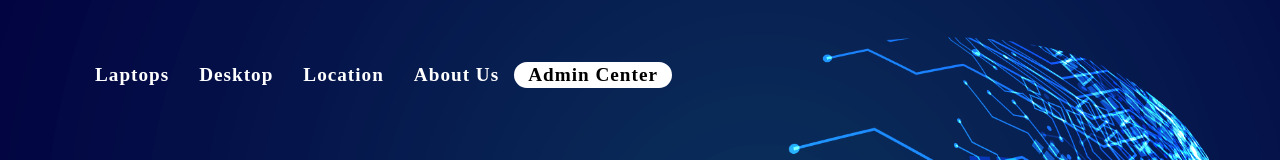
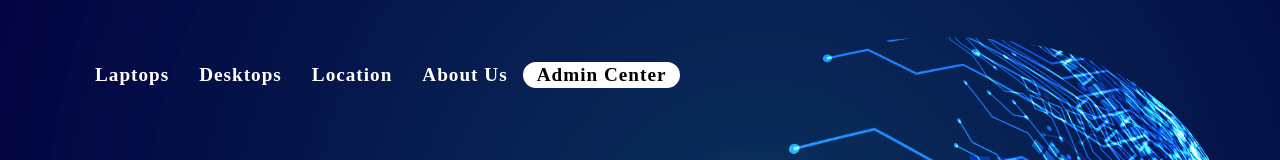
Before and after one commit to Kmonterohenriquez/PcTech, a React (Create React App) app: page / in a window 1280 px wide. Shown: the top 160 px of the page. Built offline with nearby package versions, Linux system fonts and the light colour scheme; a web font is replaced by a local one.

Commit message:
Nav updated

```diff
--- a/src/Components/Showcase/Showcase.js
+++ b/src/Components/Showcase/Showcase.js
@@ -10,7 +10,7 @@ const Showcase = () => {
 			<nav>
 				<ul>
 					<Link to='/laptops'>Laptops</Link>
-					<Link to='/desktops' >Desktop</Link>
+					<Link to='/desktops' >Desktops</Link>
 					<Link to='/location'>Location</Link>
 					<Link to='/about_us'>About Us</Link>
 					<Link className='admin-btn' to='/admin_center'>Admin Center</Link>
```
